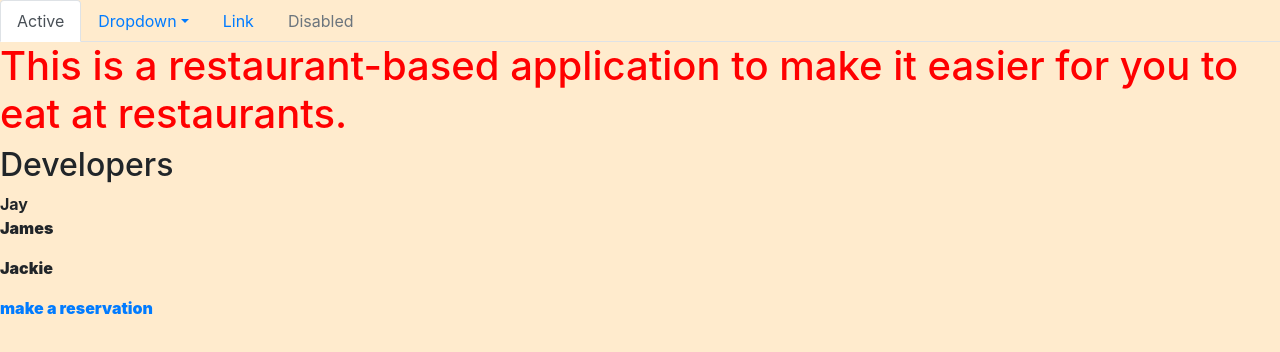
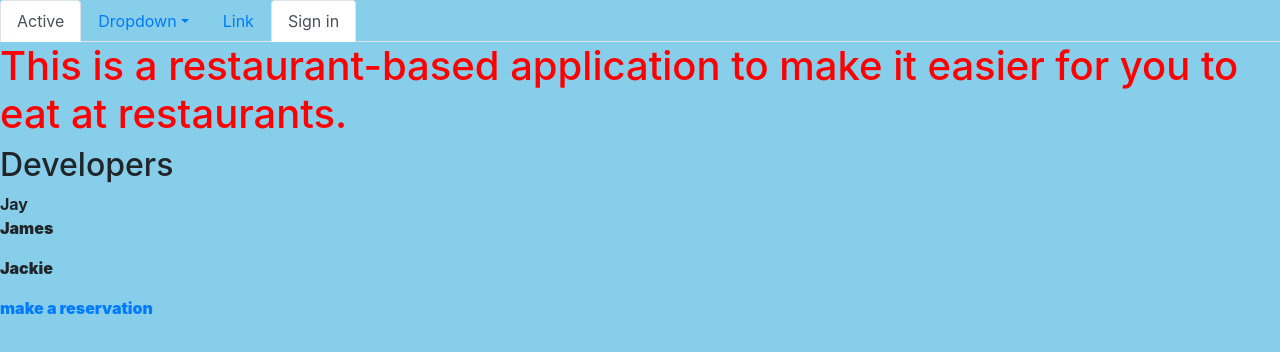
Before and after one commit to jjrim/js-html-css-project, a plain HTML site: page index.html in a window 1280 px wide. Drawn offline with nearby package versions, Linux system fonts and the light colour scheme.

Commit message:
made a sign-in option at the top linking to the login page

```diff
--- a/index.html
+++ b/index.html
@@ -15,7 +15,7 @@
         color:red
     }
     body{
-        background-color:blanchedalmond
+        background-color:skyblue
     }
     </style>
 
@@ -40,8 +40,8 @@
                       <a class="nav-link" href="#">Link</a>
                     </li>
                     <li class="nav-item">
-                      <a class="nav-link disabled" href="#" tabindex="-1" aria-disabled="true">Disabled</a>
-                    </li>
+                            <a class="nav-link active" href="login.html">Sign in</a>
+                          </li>
                   </ul>
   <h1>
         This is a restaurant-based application to make it easier for you to eat at restaurants.
```
